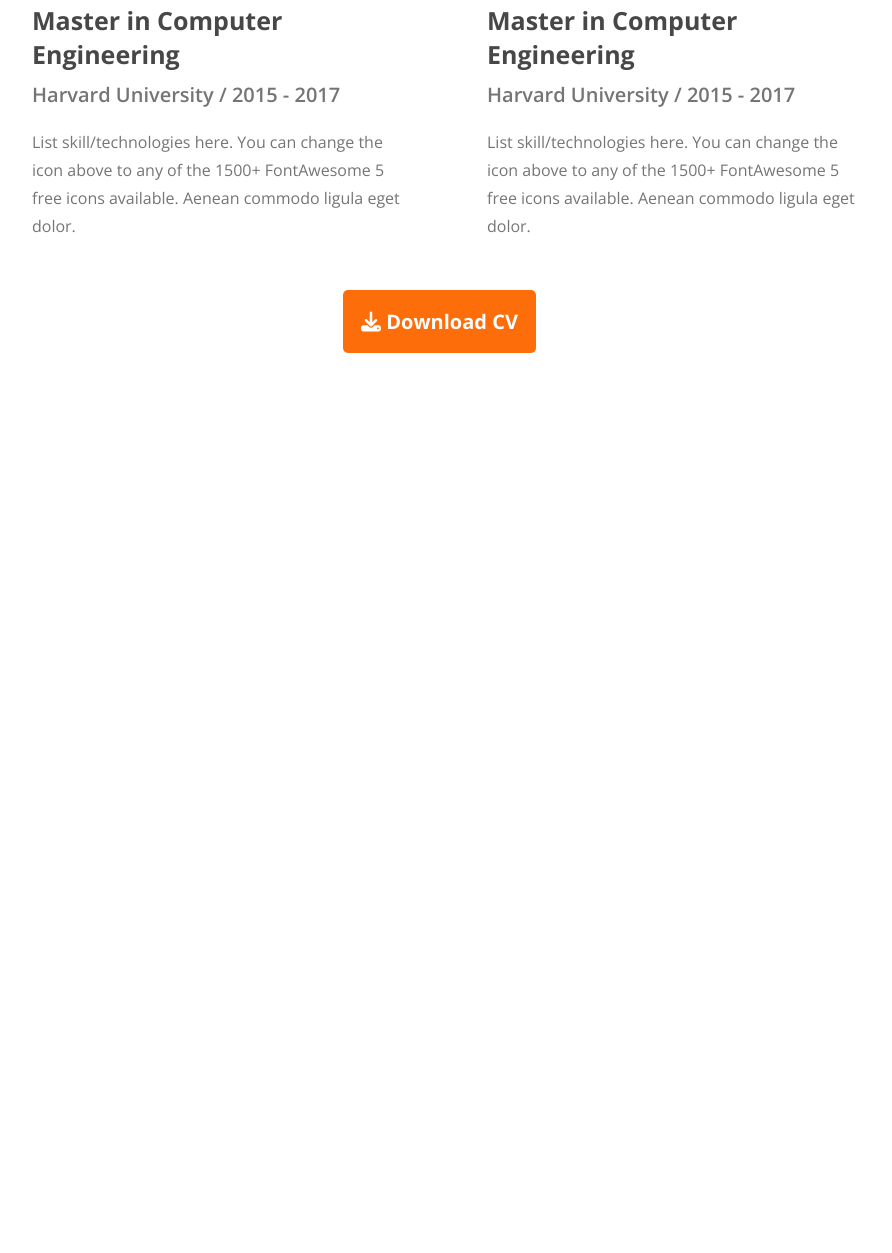
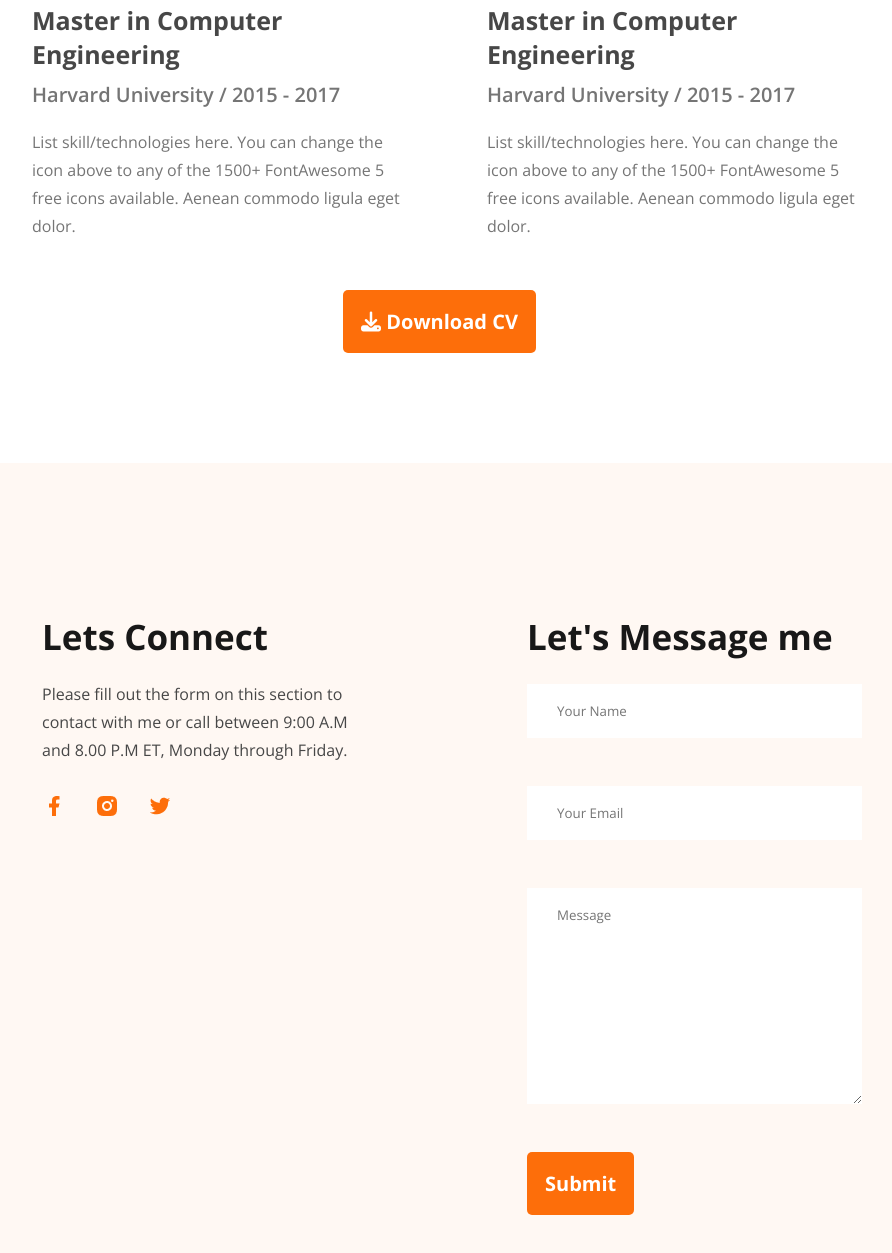
Before and after one commit to ahammadabdullah/portfolio-project, a plain HTML site: page index.html in a window 1280 px wide. Shown: the part 3261-4514 px from the top of the page, without its empty margins (188-1080 px from the left). Before the commit the page ends 3724 px from the top, so only its background shows below. Drawn offline with nearby package versions, Linux system fonts and the light colour scheme.

Commit message:
done waiting for revision

```diff
--- a/index.html
+++ b/index.html
@@ -168,7 +168,35 @@
             </div>
 
         </section>
+
     </main>
+    <!-- footer starts here  -->
+
+    <footer>
+        <div class="footer-column">
+            <h3 class="section-title">Lets Connect</h3>
+            <p class="section-description">Please fill out the form on this section to contact with me or call between 9:00 A.M and 8.00 P.M ET, Monday through Friday.</p>
+            <div class="sociallink">
+                <a href=""><img class="icon" src="./images/icons/facebook.png" alt=""></a>
+                <a href=""><img class="icon" src="./images/icons/insta.png" alt=""></a>
+                <a href=""><img class="icon" src="./images/icons/twitter.png" alt=""></a>
+            </div>
+
+        </div>
+
+
+        <div class="footer-column" style="padding-left: 40px;">
+            <h3 class="section-title">Let's Message me</h3>
+            <form class="contact" action="">
+                <input type="text" name="" id="" placeholder="Your Name">
+                <input type="email" name="" id="" placeholder="Your Email" >
+                <textarea name="" id="" cols="30" rows="10" placeholder="Message"></textarea>
+            </form>
+            <button class="btn-primary" style="margin-top: 24px;">Submit</button>
+
+        </div>
+
+    </footer>
 
 
 </body>
--- a/style.css
+++ b/style.css
@@ -323,3 +323,53 @@ nav a{
     text-align: center;
     margin:50px 0px 110px 0px;
 }
+
+/* footer related styles starts here  */
+
+footer{
+    background: #FFF8F3;
+    padding: 130px 230px;
+    display: flex;
+    gap: 110px;
+}
+
+.section-title{
+    color: var(--dark-01, #181818);
+    font-family: Open Sans;
+    font-size: 35px;
+    font-style: normal;
+    font-weight: 700;
+    line-height: normal;
+    padding-top: 20px;
+}
+
+.section-description{
+    color: var(--dark-02, #474747);
+    font-family: Open Sans;
+    font-size: 16px;
+    font-style: normal;
+    font-weight: 400;
+    line-height: 28px;
+    padding-top: 20px;
+    padding-bottom: 30px;
+}
+
+.footer-column{
+    width: 50%;
+    text-align: left;
+
+}
+.icon{
+    padding-right: 25px;
+}
+
+.contact{
+    display: flex;
+    flex-direction: column;
+}
+
+.contact input, textarea{
+    margin: 24px 0px 24px 0px;
+    padding: 18px 50px 18px 30px;
+    border: 0;
+}
```
